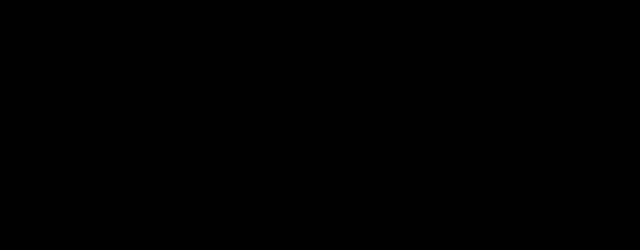
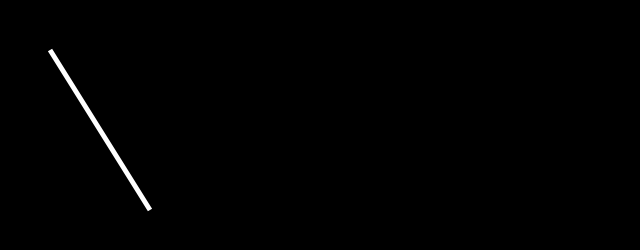
Before and after one commit to wedkarz02/2d-raycasting, a plain HTML site: page index.html in a window 1280 px wide. Shown: the whole page, without its empty margins (0-640 px from the left). Drawn offline with Linux system fonts and the light colour scheme.

Commit message:
Added line drawing method

```diff
--- a/app.js
+++ b/app.js
@@ -7,3 +7,6 @@ canvas.height = innerHeight
 
 ctx.fillStyle = "#00000"
 ctx.fillRect(0, 0, canvas.width, canvas.height)
+
+wall = new Wall(50, 50, 150, 210)
+wall.draw("white")
--- a/index.html
+++ b/index.html
@@ -19,6 +19,7 @@
 </head>
 <body>
     <canvas id="canvas"></canvas>
+    <script type="text/javascript" src="./templates.js"></script>
     <script type="text/javascript" src="./app.js"></script>
 </body>
 </html>
--- /dev/null
+++ b/templates.js
@@ -0,0 +1,18 @@
+
+class Wall {
+    constructor(x1, y1, x2, y2) {
+        this.x1 = x1
+        this.y1 = y1
+        this.x2 = x2
+        this.y2 = y2
+    }
+
+    draw(color) {
+        ctx.strokeStyle = color
+        ctx.lineWidth = 5
+        ctx.beginPath()
+        ctx.moveTo(this.x1, this.y1)
+        ctx.lineTo(this.x2, this.y2)
+        ctx.stroke()
+    }
+}
```
